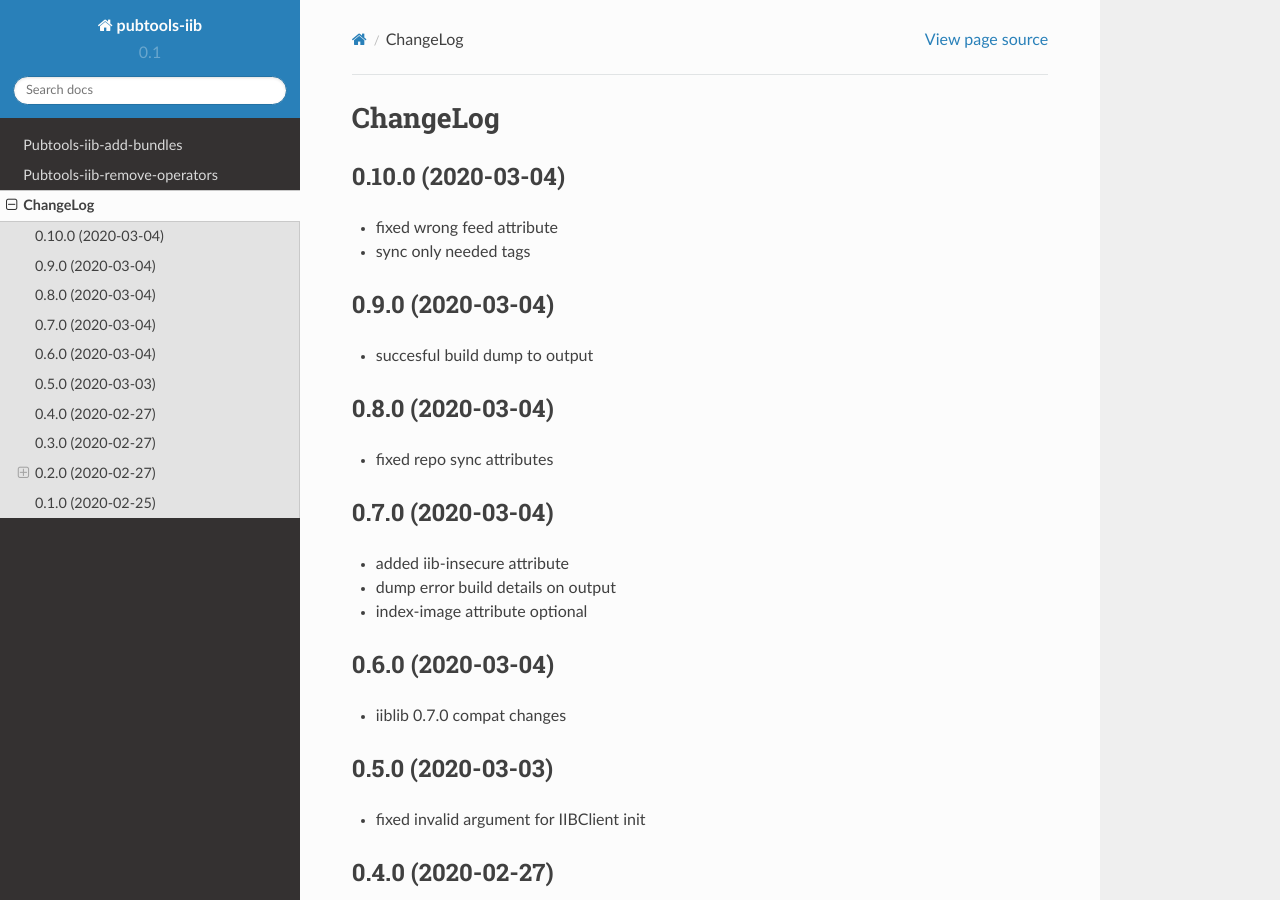
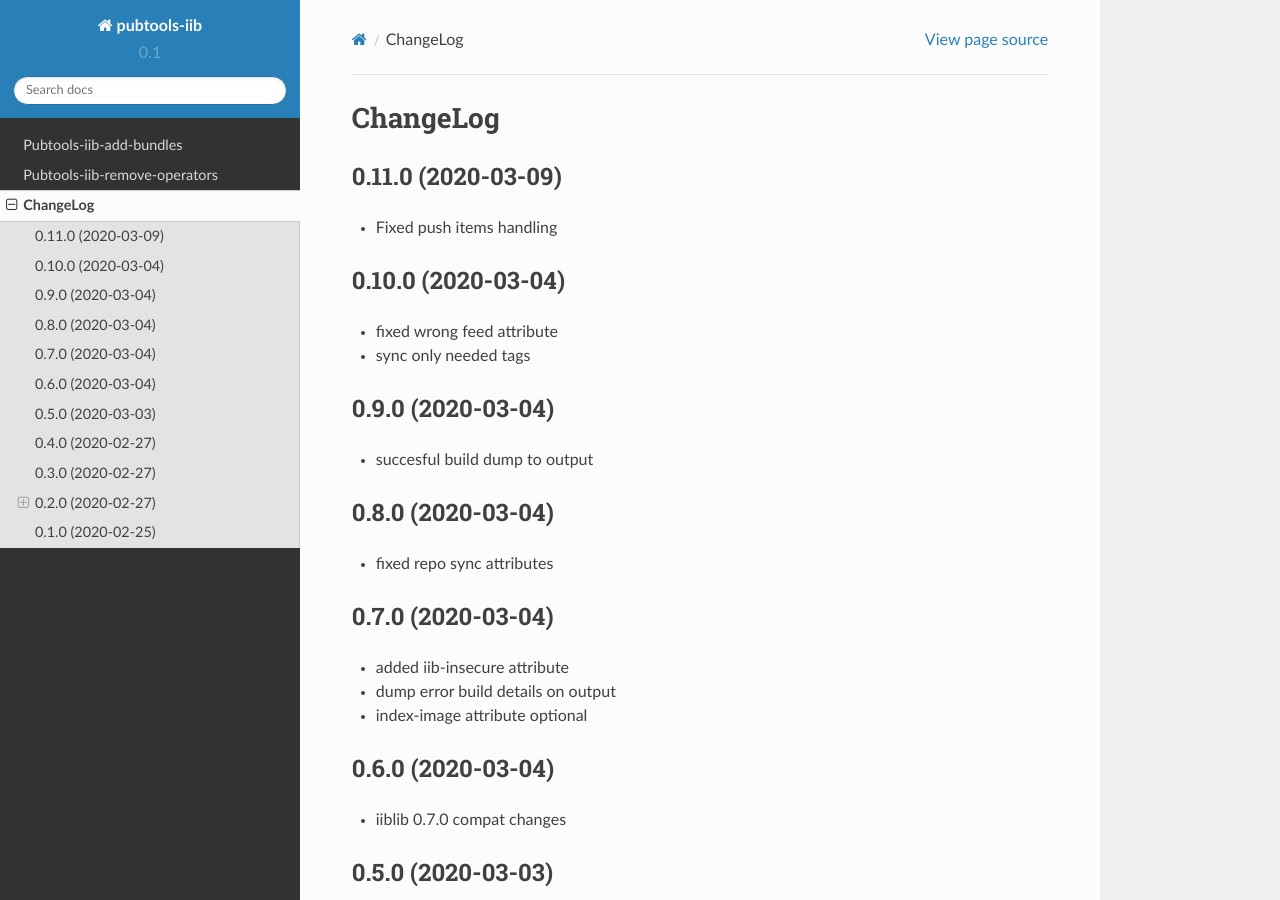
Before and after one commit to release-engineering/pubtools-iib, a Sphinx documentation site: the page built from docs/source/CHANGELOG.rst, in a window 1280 px wide and 900 px high. Built offline with Sphinx 7.4.7 and the Read the Docs theme 2.0.0, drawn with Linux system fonts in a browser that asks for light colours.

Commit message:
0.11.0 changelog

```diff
--- a/docs/source/CHANGELOG.rst
+++ b/docs/source/CHANGELOG.rst
@@ -1,5 +1,9 @@
 ChangeLog
 =========
+
+0.11.0 (2020-03-09)
+-------------------
+* Fixed push items handling
 
 0.10.0 (2020-03-04)
 -------------------
--- a/setup.py
+++ b/setup.py
@@ -66,7 +66,7 @@ if os.environ.get("READTHEDOCS", None):
 
 setup(
     name="pubtools-iib",
-    version="0.10.0",
+    version="0.11.0",
     description="Pubtools-iib",
     long_description=long_description,
     author="Jindrich Luza",
```
